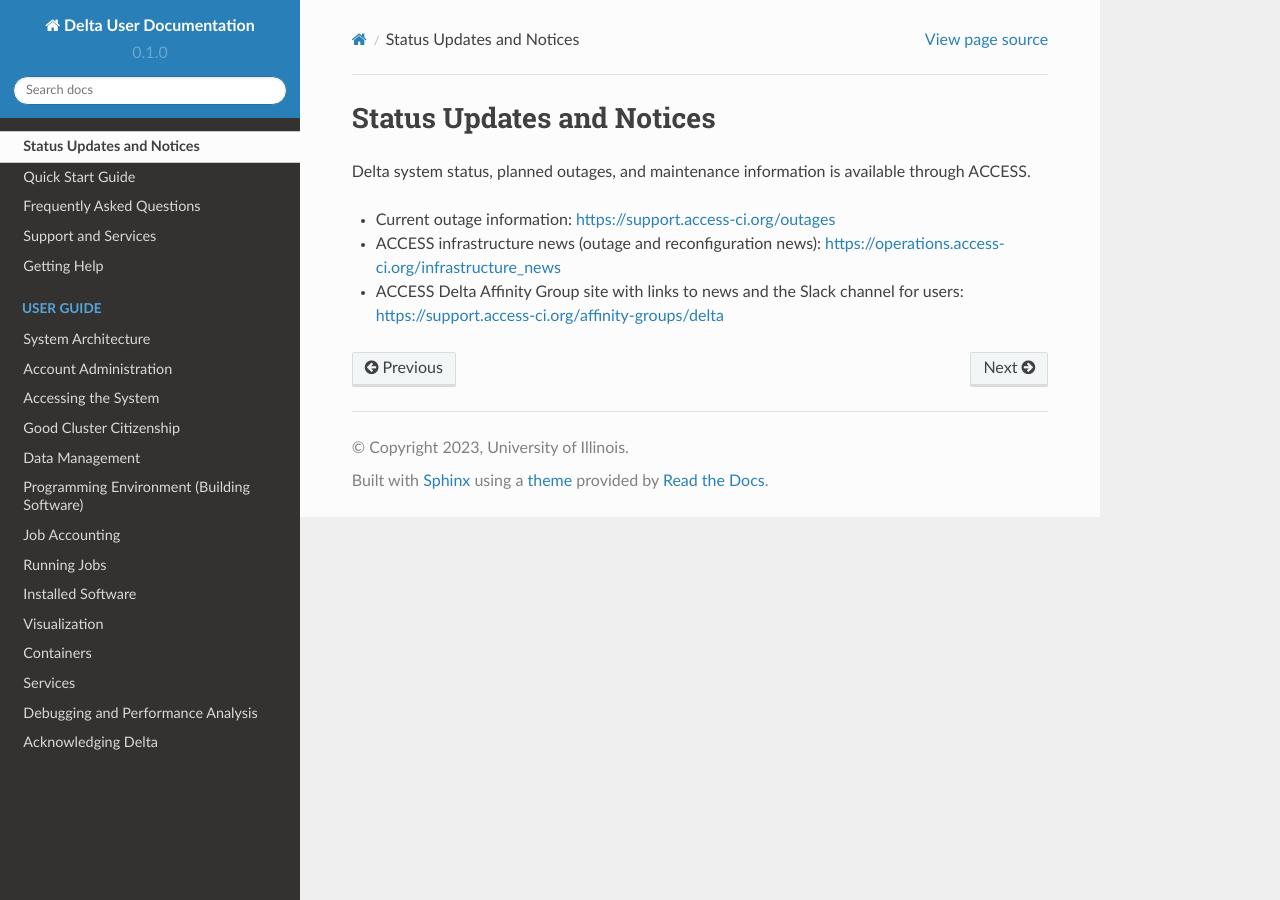
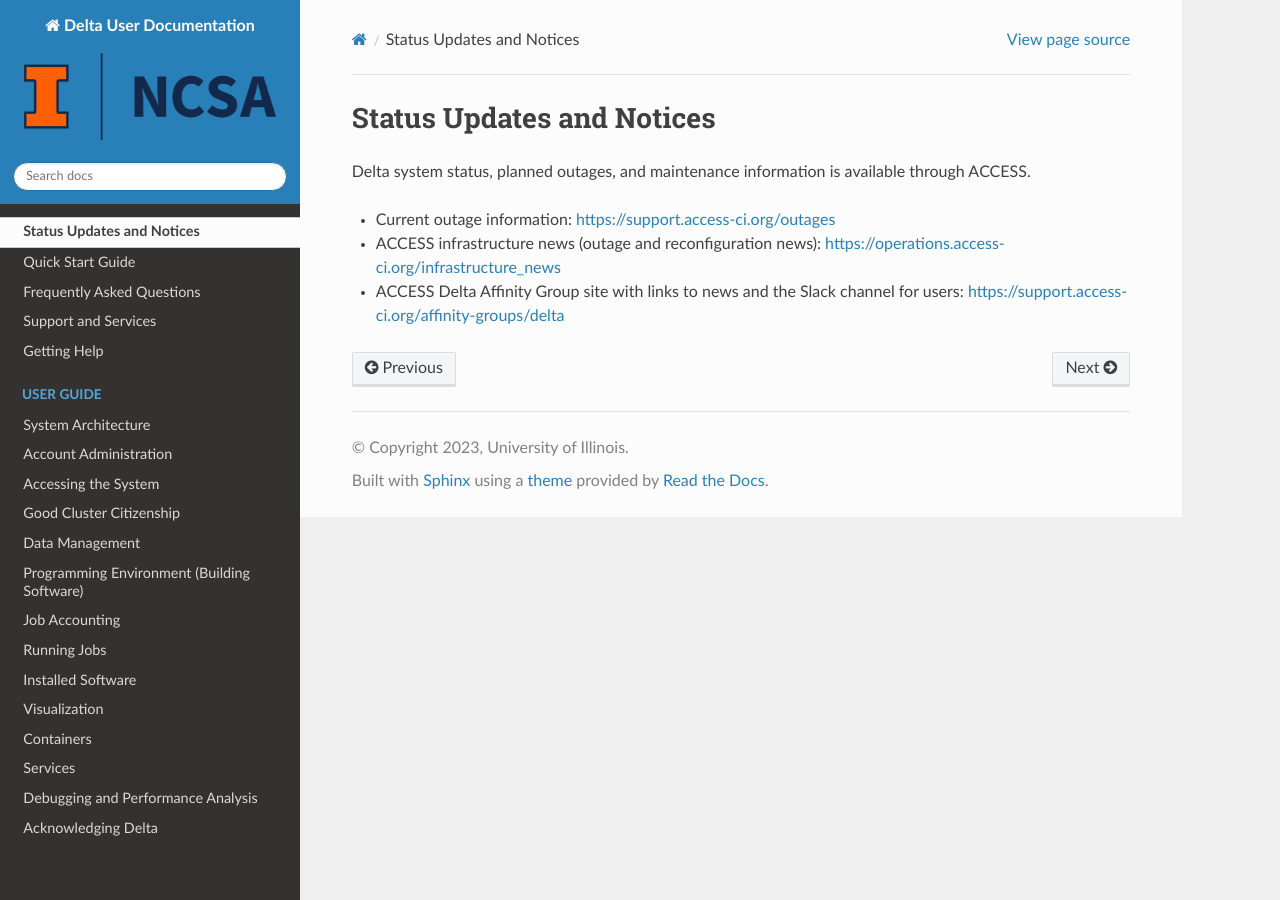
Before and after one commit to ncsa/Delta_doc, a Sphinx documentation site: the page built from docs/source/status_updates.rst, in a window 1280 px wide. Built offline with Sphinx 7.4.7 and the Read the Docs theme 2.0.0, drawn with Linux system fonts in a browser that asks for light colours.

Commit message:
Update conf.py added logo
added logo

```diff
--- a/docs/source/conf.py
+++ b/docs/source/conf.py
@@ -37,3 +37,11 @@ epub_show_urls = 'footnote'
 html_css_files = [
     'css/custom.css',
 ]
+
+# -- Logo
+html_static_path = ['_static']
+html_logo = "images/BlockI-NCSA-Full-Color-RGB.png"
+html_theme_options = {
+     'logo_only': False,
+     'display_version': False,
+ }
```
